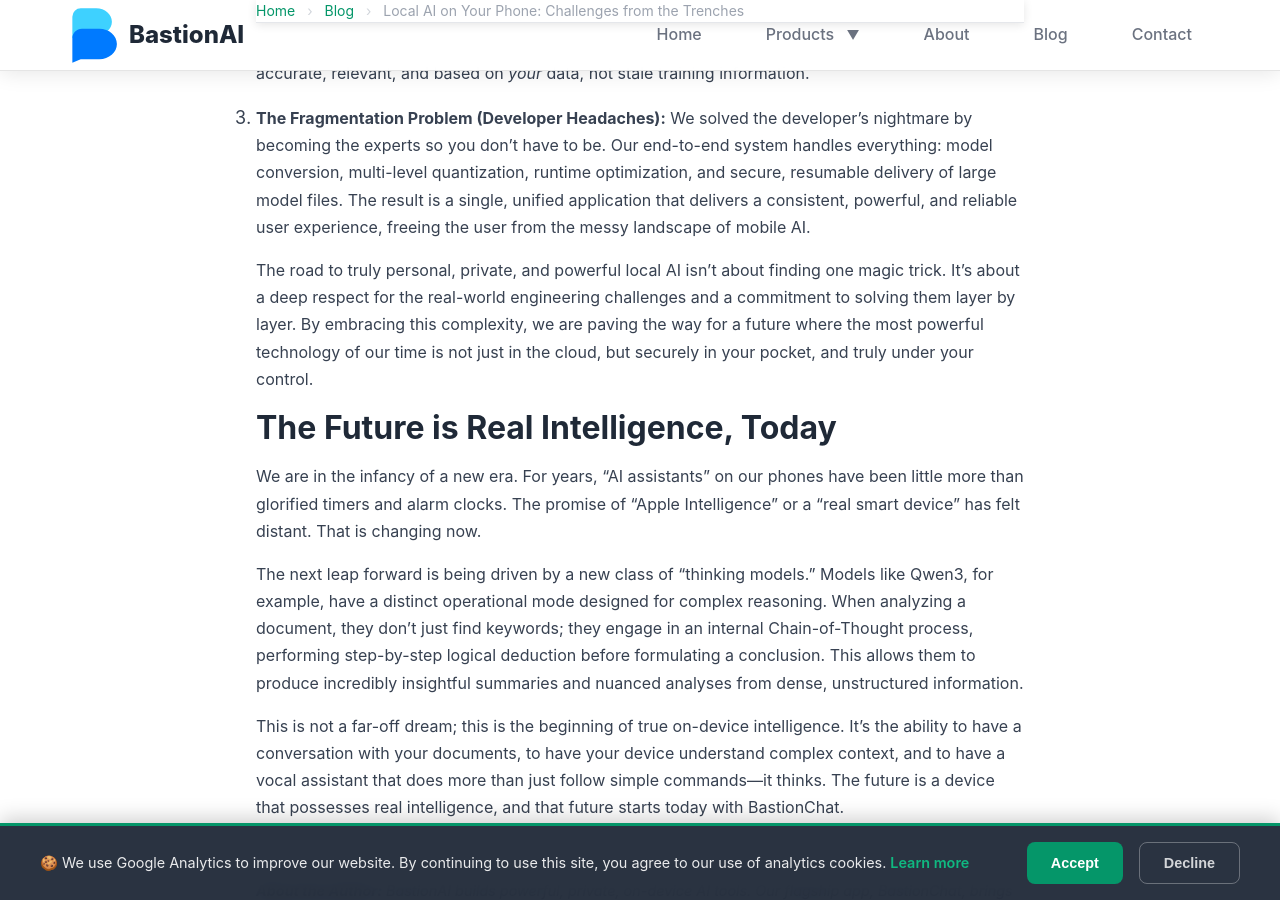
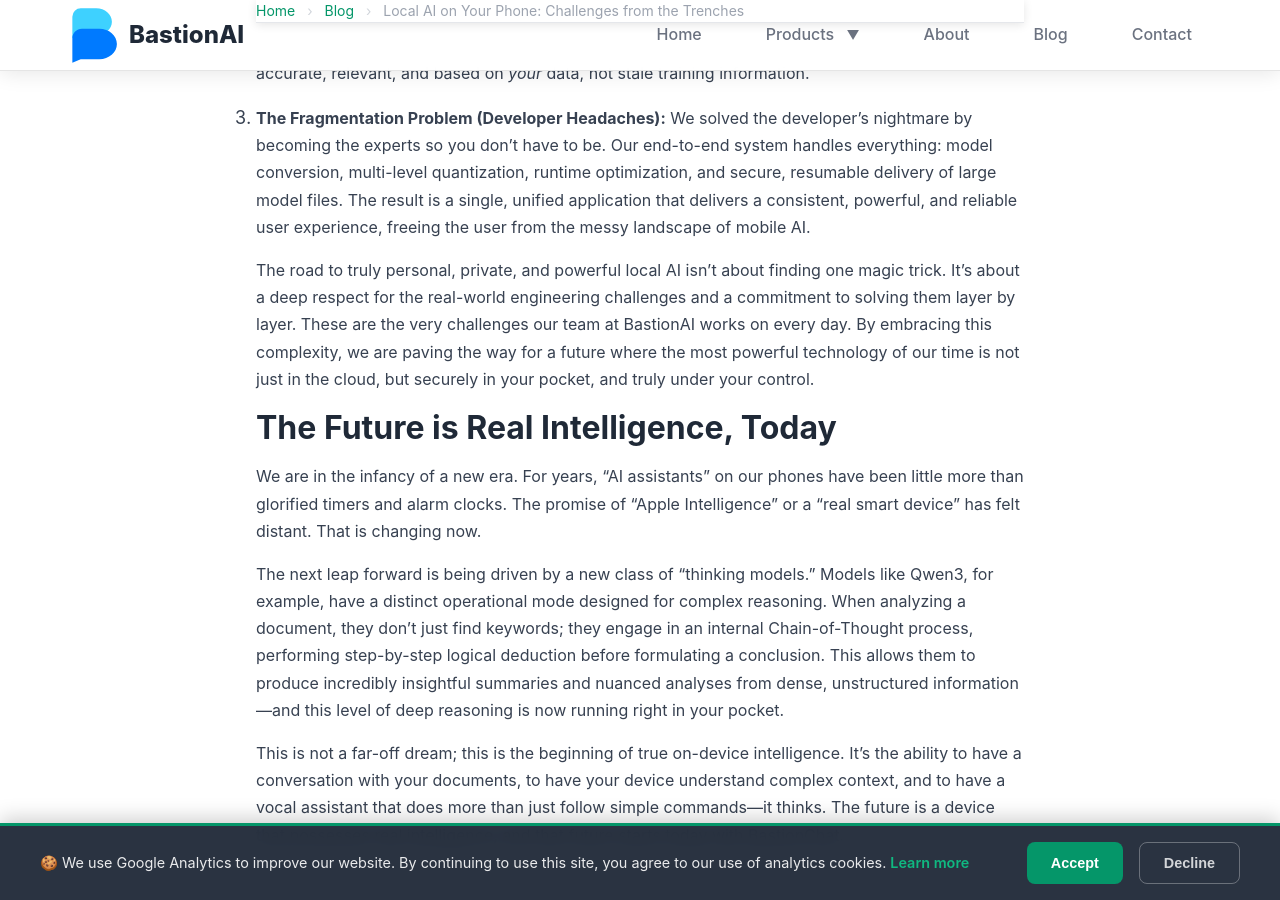
Before and after one commit to BastionAI/bastionai.github.io, a Jekyll site: the page built from _posts/2025-07-10-challenges-local-ai-mobile.md, in a window 1280 px wide and 900 px high, scrolled down 5890 px. Built offline with Jekyll 4.4.1, drawn with Linux system fonts in a browser that asks for light colours.

Commit message:
docs: final polish on conclusion messaging

```diff
--- a/_posts/2025-07-10-challenges-local-ai-mobile.md
+++ b/_posts/2025-07-10-challenges-local-ai-mobile.md
@@ -191,13 +191,13 @@
 
 3.  **The Fragmentation Problem (Developer Headaches):** We solved the developer's nightmare by becoming the experts so you don't have to be. Our end-to-end system handles everything: model conversion, multi-level quantization, runtime optimization, and secure, resumable delivery of large model files. The result is a single, unified application that delivers a consistent, powerful, and reliable user experience, freeing the user from the messy landscape of mobile AI.
 
-The road to truly personal, private, and powerful local AI isn't about finding one magic trick. It's about a deep respect for the real-world engineering challenges and a commitment to solving them layer by layer. By embracing this complexity, we are paving the way for a future where the most powerful technology of our time is not just in the cloud, but securely in your pocket, and truly under your control.
+The road to truly personal, private, and powerful local AI isn't about finding one magic trick. It's about a deep respect for the real-world engineering challenges and a commitment to solving them layer by layer. These are the very challenges our team at BastionAI works on every day. By embracing this complexity, we are paving the way for a future where the most powerful technology of our time is not just in the cloud, but securely in your pocket, and truly under your control.
 
 ### The Future is Real Intelligence, Today
 
 We are in the infancy of a new era. For years, "AI assistants" on our phones have been little more than glorified timers and alarm clocks. The promise of "Apple Intelligence" or a "real smart device" has felt distant. That is changing now.
 
-The next leap forward is being driven by a new class of "thinking models." Models like Qwen3, for example, have a distinct operational mode designed for complex reasoning. When analyzing a document, they don't just find keywords; they engage in an internal Chain-of-Thought process, performing step-by-step logical deduction before formulating a conclusion. This allows them to produce incredibly insightful summaries and nuanced analyses from dense, unstructured information.
+The next leap forward is being driven by a new class of “thinking models.” Models like Qwen3, for example, have a distinct operational mode designed for complex reasoning. When analyzing a document, they don’t just find keywords; they engage in an internal Chain-of-Thought process, performing step-by-step logical deduction before formulating a conclusion. This allows them to produce incredibly insightful summaries and nuanced analyses from dense, unstructured information—and this level of deep reasoning is now running right in your pocket.
 
 This is not a far-off dream; this is the beginning of true on-device intelligence. It’s the ability to have a conversation with your documents, to have your device understand complex context, and to have a vocal assistant that does more than just follow simple commands—it thinks. The future is a device that possesses real intelligence, and that future starts today with BastionChat.
 
```
